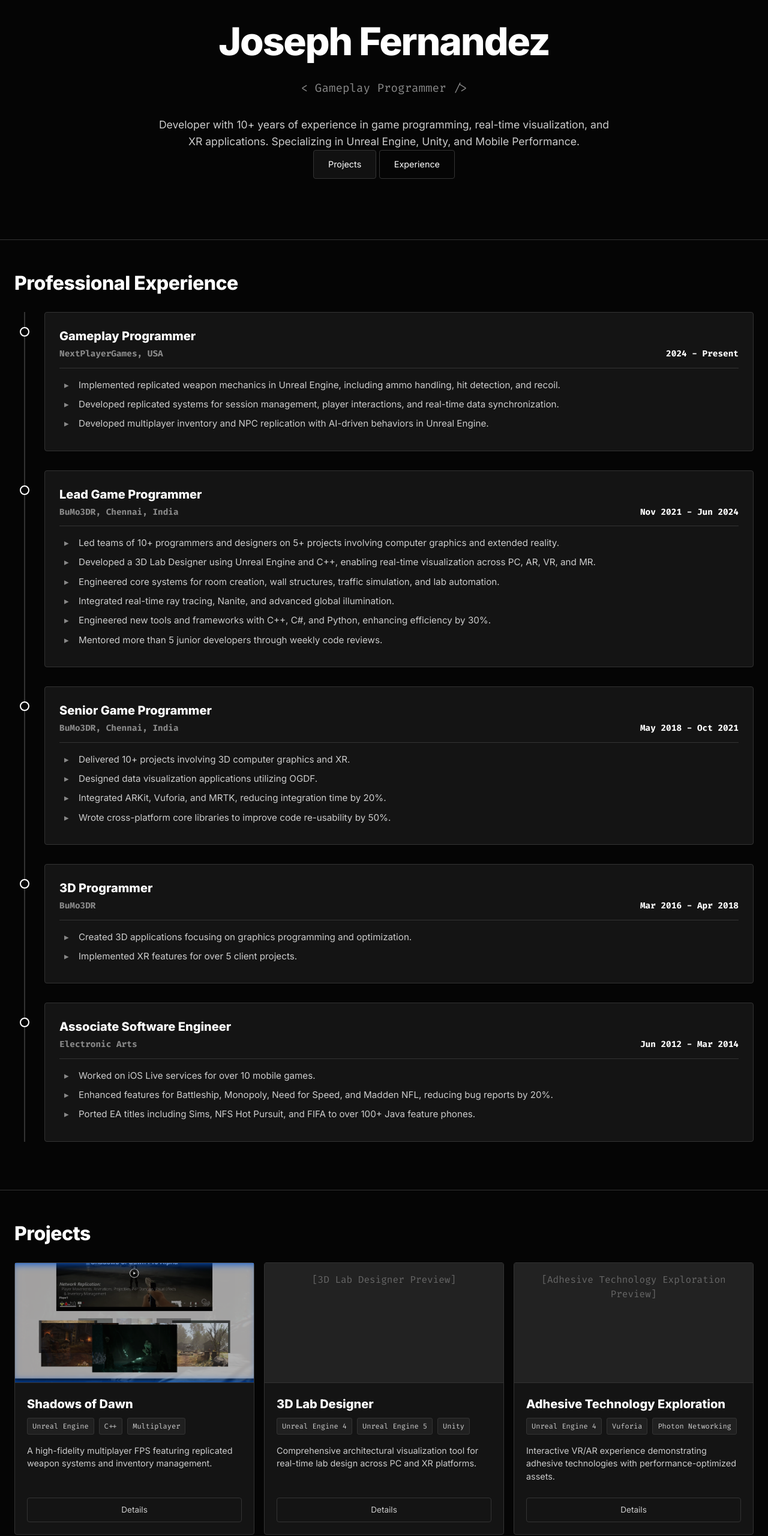
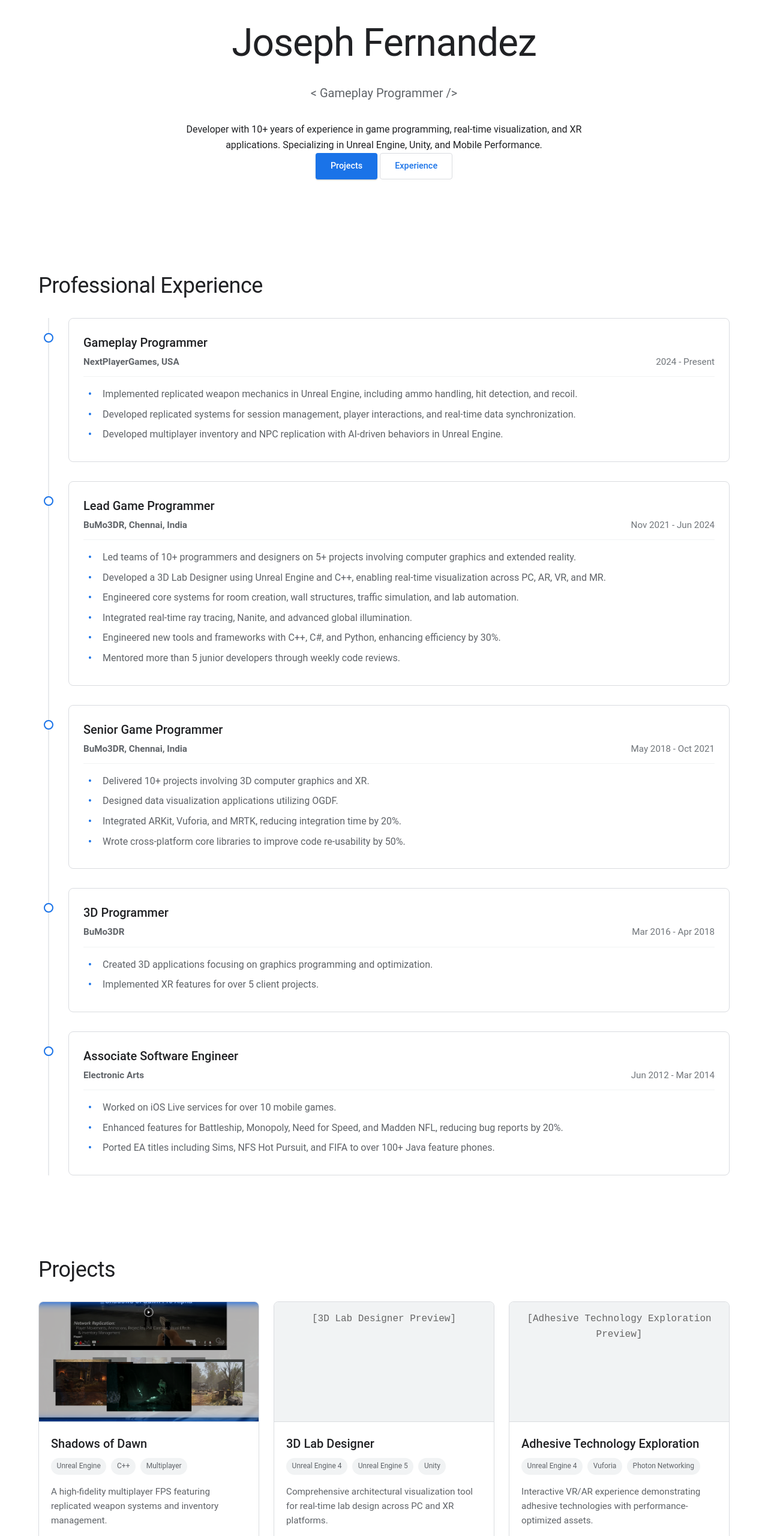
Before and after one commit to joseph-gamedev/portfolio, a website built with Vite: page index.html in a window 1280 px wide. Shown: the part 80-2640 px from the top of the page at 60% size. Built offline with nearby package versions, Linux system fonts and the light colour scheme.

Commit message:
Theme Experiment: Switch to Google Light Theme

```diff
--- a/style.css
+++ b/style.css
@@ -1,31 +1,35 @@
 :root {
-  /* Ultra Clean & High Contrast Palette */
-  --bg-primary: #050505;
-  --bg-secondary: #111111;
-  --bg-card: #141414;
-  --bg-card-hover: #1a1a1a;
+  /* Google/Material Light Palette */
+  --bg-primary: #ffffff;
+  --bg-secondary: #f8f9fa;
+  --bg-card: #ffffff;
+  --bg-card-hover: #ffffff;
 
-  --text-primary: #ffffff;
-  --text-secondary: #cccccc;
-  --text-accent: #ffffff;
-  /* Accent is White for max contrast */
-  --text-dim: #888888;
+  --text-primary: #202124;
+  /* Google Dark Grey */
+  --text-secondary: #5f6368;
+  /* Google Secondary Grey */
+  --text-accent: #1a73e8;
+  /* Google Blue */
+  --text-dim: #70757a;
 
-  --border-color: #333333;
-  /* Solid Grey Border */
-  --border-active: #ffffff;
-  /* Active Border is White */
+  --border-color: #dadce0;
+  --border-active: #1a73e8;
 
-  --font-main: 'Inter', -apple-system, BlinkMacSystemFont, "Segoe UI", Roboto, Helvetica, Arial, sans-serif;
-  --font-mono: 'JetBrains Mono', 'Fira Code', monospace;
+  --font-main: 'Google Sans', 'Roboto', 'Arial', sans-serif;
+  --font-mono: 'Roboto Mono', monospace;
 
   --spacing-xs: 0.5rem;
   --spacing-sm: 1rem;
   --spacing-md: 1.5rem;
   --spacing-lg: 3rem;
 
-  --container-width: 1400px;
+  --container-width: 1200px;
+  /* Slightly tighter for text readability on light */
   --transition-fast: 0.2s ease;
+
+  --shadow-sm: 0 1px 2px 0 rgba(60, 64, 67, 0.3), 0 1px 3px 1px rgba(60, 64, 67, 0.15);
+  --shadow-md: 0 4px 6px rgba(60, 64, 67, 0.3);
 }
 
 /* Base Reset */
@@ -39,19 +43,19 @@ body {
   background-color: var(--bg-primary);
   color: var(--text-primary);
   font-family: var(--font-main);
-  line-height: 1.5;
+  line-height: 1.6;
   -webkit-font-smoothing: antialiased;
 }
 
 a {
-  color: var(--text-primary);
+  color: var(--text-accent);
   text-decoration: none;
-  border-bottom: 1px solid transparent;
+  font-weight: 500;
   transition: var(--transition-fast);
 }
 
 a:hover {
-  border-bottom-color: var(--text-primary);
+  text-decoration: underline;
 }
 
 /* Utilities */
@@ -63,41 +67,54 @@ a:hover {
 
 .section {
   padding: var(--spacing-lg) 0;
-  border-bottom: 1px solid var(--border-color);
+  border-bottom: 1px solid transparent;
+  /* Removed divider lines for cleaner look */
 }
 
 .section-title {
-  font-size: 2rem;
-  font-weight: 700;
+  font-size: 2.25rem;
+  font-weight: 400;
+  /* Google style is often lighter weight headings */
   margin-bottom: var(--spacing-md);
   color: var(--text-primary);
   letter-spacing: -0.5px;
 }
 
-
 .btn {
   display: inline-flex;
   align-items: center;
   gap: 0.5rem;
-  padding: 0.75rem 1.5rem;
-  background: var(--bg-secondary);
-  border: 1px solid var(--border-color);
-  color: var(--text-primary);
+  padding: 0.6rem 1.5rem;
+  background: var(--text-accent);
+  border: 1px solid transparent;
+  color: #fff;
   font-size: 0.9rem;
   font-weight: 500;
   cursor: pointer;
   transition: var(--transition-fast);
   border-radius: 4px;
+  box-shadow: 0 1px 2px rgba(60, 64, 67, 0.3);
 }
 
 .btn:hover {
-  background: var(--text-primary);
-  color: var(--bg-primary);
-  border-color: var(--text-primary);
+  background: #1765cc;
+  /* Darker blue */
+  box-shadow: 0 2px 4px rgba(60, 64, 67, 0.3);
+  text-decoration: none;
+  color: #fff;
 }
 
 .btn-secondary {
-  background: transparent;
+  background: #fff;
+  color: var(--text-accent);
+  border: 1px solid var(--border-color);
+  box-shadow: none;
+}
+
+.btn-secondary:hover {
+  background: #f1f3f4;
+  color: var(--text-accent);
+  box-shadow: none;
 }
 
 /* Hero */
@@ -106,7 +123,7 @@ a:hover {
   display: flex;
   align-items: center;
   justify-content: center;
-  border-bottom: 1px solid var(--border-color);
+  background: var(--bg-primary);
 }
 
 .hero-content {
@@ -116,53 +133,47 @@ a:hover {
 
 .hero-content h1 {
   font-size: 4rem;
-  font-weight: 800;
+  font-weight: 400;
   margin-bottom: 1rem;
-  letter-spacing: -2px;
   color: var(--text-primary);
+  letter-spacing: -1px;
 }
 
 .hero-content .role {
-  font-size: 1.2rem;
-  color: var(--text-dim);
+  font-size: 1.25rem;
+  color: var(--text-secondary);
   margin-bottom: 2rem;
-  font-family: var(--font-mono);
+  font-family: var(--font-main);
+  font-weight: 400;
 }
 
-.hero-content .bio {
-  font-size: 1.1rem;
-  color: var(--text-secondary);
-  line-height: 1.6;
-}
-
-/* Projects Grid - High Definition */
+/* Projects Grid */
 .projects-grid {
   display: grid;
   grid-template-columns: repeat(auto-fill, minmax(350px, 1fr));
-  gap: 1rem;
-  /* Tighter Gap */
+  gap: 1.5rem;
 }
 
 .project-card {
   background: var(--bg-card);
   border: 1px solid var(--border-color);
-  /* Explicit Solid Border */
+  border-radius: 8px;
   display: flex;
   flex-direction: column;
   transition: var(--transition-fast);
-  position: relative;
-  border-radius: 4px;
-  /* Slight roundness for polish */
+  overflow: hidden;
+  /* For image radius */
 }
 
 .project-card:hover {
-  border-color: var(--border-active);
+  box-shadow: var(--shadow-sm);
+  border-color: transparent;
   transform: translateY(-2px);
 }
 
 .project-media {
   height: 200px;
-  background: #222;
+  background: #f1f3f4;
   overflow: hidden;
   border-bottom: 1px solid var(--border-color);
 }
@@ -172,12 +183,6 @@ a:hover {
   height: 100%;
   object-fit: cover;
   transition: transform 0.5s;
-  opacity: 0.9;
-}
-
-.project-card:hover .project-media img {
-  transform: scale(1.05);
-  opacity: 1;
 }
 
 .project-info {
@@ -189,7 +194,7 @@ a:hover {
 
 .project-title {
   font-size: 1.25rem;
-  font-weight: 700;
+  font-weight: 500;
   margin-bottom: 0.5rem;
   color: var(--text-primary);
 }
@@ -202,20 +207,21 @@ a:hover {
 }
 
 .tech-tag {
-  font-family: var(--font-mono);
+  font-family: var(--font-main);
   font-size: 0.75rem;
   color: var(--text-secondary);
-  background: rgba(255, 255, 255, 0.05);
-  border: 1px solid var(--border-color);
-  padding: 0.25rem 0.5rem;
-  border-radius: 3px;
+  background: #f1f3f4;
+  padding: 0.25rem 0.6rem;
+  border-radius: 16px;
+  /* Capsular */
+  border: none;
 }
 
 .project-desc {
   color: var(--text-secondary);
-  font-size: 0.9rem;
+  font-size: 0.95rem;
   margin-bottom: 1.5rem;
-  line-height: 1.5;
+  line-height: 1.6;
   flex-grow: 1;
 }
 
@@ -229,57 +235,57 @@ a:hover {
   justify-content: center;
   font-size: 0.85rem;
   padding: 0.6rem;
-  background: transparent;
+  background: #fff;
   border: 1px solid var(--border-color);
-  color: var(--text-secondary);
+  color: var(--text-accent);
+  border-radius: 4px;
 }
 
 .view-code-btn:hover {
-  background: var(--text-primary);
-  color: var(--bg-primary);
-  border-color: var(--text-primary);
+  background: #f8f9fa;
+  color: #174ea6;
+  text-decoration: none;
 }
 
-/* Skills - Clean Blocks */
+/* Skills */
 .skills-grid {
   display: grid;
   grid-template-columns: repeat(auto-fit, minmax(250px, 1fr));
-  gap: 1rem;
+  gap: 1.5rem;
 }
 
 .skill-category {
   background: var(--bg-card);
-  border: 1px solid var(--border-color);
-  padding: 1.5rem;
-  border-radius: 4px;
+  padding: 0;
+  /* Minimalist: no big box for skills, just list?
+     Or keep box but simpler */
+  border: none;
 }
 
 .skill-category h3 {
   color: var(--text-primary);
   font-size: 1.1rem;
+  font-weight: 500;
   margin-bottom: 1rem;
-  padding-bottom: 0.5rem;
-  border-bottom: 1px solid var(--border-color);
+  border-bottom: 2px solid var(--text-accent);
+  display: inline-block;
+  padding-bottom: 0.25rem;
 }
 
 .skill-list li {
   list-style: none;
-  font-size: 0.95rem;
+  font-size: 1rem;
   padding: 0.4rem 0;
   color: var(--text-secondary);
-  border-bottom: 1px solid rgba(255, 255, 255, 0.05);
+  border-bottom: 1px solid #f1f3f4;
   display: flex;
   justify-content: space-between;
-}
-
-.skill-list li:last-child {
-  border-bottom: none;
 }
 
 /* Experience - Timeline Cards */
 #experience-list {
   position: relative;
-  border-left: 2px solid var(--border-color);
+  border-left: 2px solid #e8eaed;
   margin-left: 1rem;
   padding-left: 2rem;
 }
@@ -290,13 +296,13 @@ a:hover {
   border: 1px solid var(--border-color);
   padding: 1.5rem;
   margin-bottom: 2rem;
-  border-radius: 4px;
+  border-radius: 8px;
   transition: var(--transition-fast);
 }
 
 .timeline-item:hover {
-  border-color: var(--border-active);
-  transform: translateX(5px);
+  box-shadow: var(--shadow-sm);
+  border-color: transparent;
 }
 
 /* Timeline Node/Dot */
@@ -304,41 +310,40 @@ a:hover {
   content: '';
   position: absolute;
   left: -2.6rem;
-  /* Align with rail */
   top: 1.5rem;
   width: 12px;
   height: 12px;
-  background: var(--bg-primary);
-  border: 2px solid var(--text-primary);
+  background: #fff;
+  border: 2px solid var(--text-accent);
   border-radius: 50%;
   z-index: 1;
 }
 
 .timeline-item:hover::before {
-  background: var(--text-primary);
+  background: var(--text-accent);
 }
 
 .timeline-item h3 {
   color: var(--text-primary);
   font-size: 1.25rem;
-  font-weight: 700;
+  font-weight: 500;
   margin-bottom: 0.25rem;
 }
 
 .timeline-item h4 {
-  color: var(--text-dim);
-  font-family: var(--font-mono);
-  font-size: 0.9rem;
+  color: var(--text-secondary);
+  font-family: var(--font-main);
+  font-size: 0.95rem;
   margin-bottom: 1rem;
   display: flex;
   justify-content: space-between;
-  border-bottom: 1px solid var(--border-color);
+  border-bottom: 1px solid #f1f3f4;
   padding-bottom: 0.75rem;
 }
 
 .timeline-item .date {
-  color: var(--text-accent);
-  font-weight: 600;
+  color: var(--text-dim);
+  font-weight: 400;
 }
 
 .timeline-item ul {
@@ -351,15 +356,16 @@ a:hover {
   margin-bottom: 0.5rem;
   color: var(--text-secondary);
   padding-left: 1.5rem;
-  font-size: 0.95rem;
+  font-size: 1rem;
   line-height: 1.6;
 }
 
 .timeline-item li::before {
-  content: '▸';
+  content: '•';
   position: absolute;
   left: 0;
-  color: var(--text-dim);
+  color: var(--text-accent);
+  font-weight: bold;
 }
 
 /* Mobile Adjustments for Timeline */
@@ -384,9 +390,10 @@ a:hover {
   text-align: center;
   padding: 3rem 0;
   color: var(--text-dim);
+  background: var(--bg-secondary);
   border-top: 1px solid var(--border-color);
-  background: var(--bg-secondary);
   margin-top: 3rem;
+  font-size: 0.9rem;
 }
 
 /* Modal */
@@ -398,10 +405,9 @@ a:hover {
   top: 0;
   width: 100%;
   height: 100vh;
-  background-color: rgba(0, 0, 0, 0.85);
+  background-color: rgba(255, 255, 255, 0.9);
   align-items: center;
   justify-content: center;
-  backdrop-filter: blur(5px);
 }
 
 .modal.active {
@@ -409,18 +415,17 @@ a:hover {
 }
 
 .modal-content {
-  background: var(--bg-secondary);
-  border: 1px solid var(--border-color);
+  background: var(--bg-card);
+  border: none;
   width: 90%;
   max-width: 800px;
   max-height: 90vh;
   overflow-y: auto;
-  border-radius: 6px;
-  box-shadow: 0 20px 50px rgba(0, 0, 0, 0.5);
+  border-radius: 8px;
+  box-shadow: var(--shadow-md);
   position: relative;
 }
 
-/* Modal Internal Padding handled by JS logic content wrapper usually, but adding here */
 #modal-body {
   padding: 2.5rem;
 }
@@ -456,7 +461,7 @@ a:hover {
   margin-top: 2rem;
   margin-bottom: 1rem;
   color: var(--text-primary);
-  border-bottom: 1px solid var(--border-color);
+  border-bottom: 1px solid #f1f3f4;
   padding-bottom: 0.5rem;
 }
 
@@ -469,30 +474,3 @@ a:hover {
 .modal-content li {
   margin-bottom: 0.5rem;
 }
-
-/* Mobile */
-@media (max-width: 768px) {
-  .hero-content h1 {
-    font-size: 2.5rem;
-  }
-
-  .timeline-item {
-    grid-template-columns: 1fr;
-    gap: 0.5rem;
-  }
-
-  .timeline-item ul {
-    grid-column: 1;
-    border-left: 2px solid var(--border-color);
-    margin-top: 1rem;
-    padding-left: 1rem;
-  }
-
-  .timeline-item li::before {
-    left: -1.4rem;
-  }
-
-  .projects-grid {
-    grid-template-columns: 1fr;
-  }
-}
```
